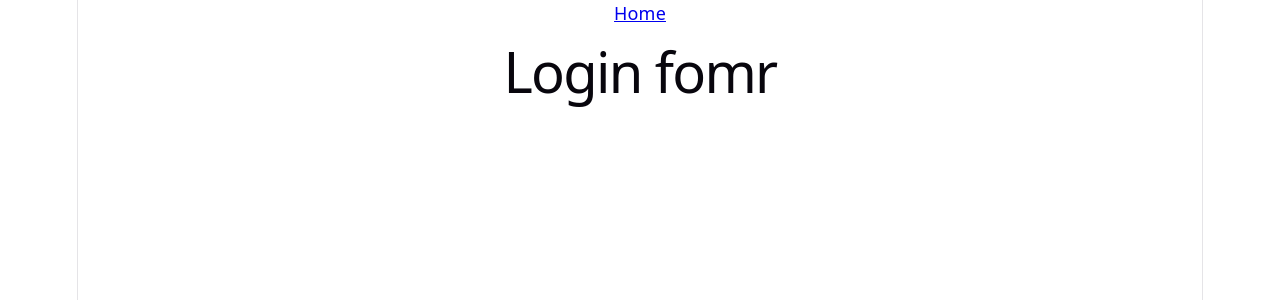
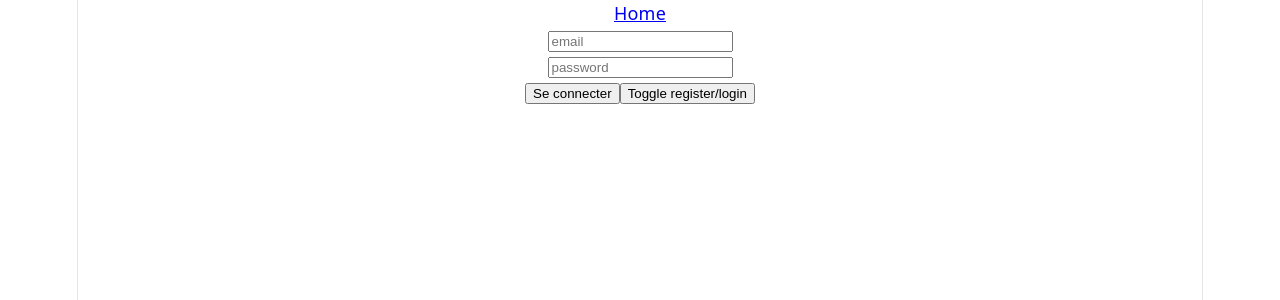
Before and after one commit to AntoineDehan/csgrind, a React (Vite) app in the folder frontend/: page /login in a window 1280 px wide. Shown: the top 300 px of the page. Built offline with nearby package versions, Linux system fonts and the light colour scheme.

Commit message:
feat(login): added the login page and handling

```diff
--- a/frontend/src/auth/AuthContext.ts
+++ b/frontend/src/auth/AuthContext.ts
@@ -5,6 +5,7 @@ export type AuthContextValue = {
   user: User | null;
   isLoading: boolean;
   login: (credentials: Credentials) => Promise<void>;
+  register: (credentials: Credentials) => Promise<void>;
   logout: () => void;
 };
 
--- a/frontend/src/auth/AuthProvider.tsx
+++ b/frontend/src/auth/AuthProvider.tsx
@@ -3,6 +3,7 @@ import { AuthContext } from "./AuthContext";
 import { getToken, setToken, clearToken } from "../lib/token";
 import {
   login as loginRequest,
+  register as registerRequest,
   getMe,
   type Credentials,
   type User,
@@ -23,6 +24,11 @@ export function AuthProvider({ children }: { children: ReactNode }) {
       .finally(() => setIsLoading(false));
   }, []);
 
+  async function register(credentials: Credentials) {
+    await registerRequest(credentials);
+    await login(credentials);
+  }
+
   async function login(credentials: Credentials) {
     const { token } = await loginRequest(credentials);
     setToken(token);
@@ -35,7 +41,7 @@ export function AuthProvider({ children }: { children: ReactNode }) {
   }
 
   return (
-    <AuthContext.Provider value={{ user, isLoading, login, logout }}>
+    <AuthContext.Provider value={{ user, isLoading, login, register, logout }}>
       {children}
     </AuthContext.Provider>
   );
--- a/frontend/src/main.tsx
+++ b/frontend/src/main.tsx
@@ -5,8 +5,9 @@ import { AuthProvider } from "./auth/AuthProvider";
 import { router } from "./router";
 import { QueryClient, QueryClientProvider } from "@tanstack/react-query";
 
+import "./index.css";
+
 const queryClient = new QueryClient();
-import "./index.css";
 
 createRoot(document.getElementById("root")!).render(
   <StrictMode>
--- a/frontend/src/pages/Login.tsx
+++ b/frontend/src/pages/Login.tsx
@@ -1,3 +1,78 @@
+import { useState } from "react";
+import { useForm } from "@tanstack/react-form";
+import { useAuth } from "../auth/AuthContext";
+import { useNavigate } from "react-router-dom";
+import { useMutation } from "@tanstack/react-query";
+import {
+  loginUserSchema,
+  registerUserSchema,
+} from "@backend/schemas/auth.schema";
+
 export default function Login() {
-  return <h1>Login fomr</h1>;
+  const { login, register } = useAuth();
+  const [mode, setMode] = useState<"login" | "register">("login");
+  const navigate = useNavigate();
+
+  const mutation = useMutation({
+    mutationFn: (value: { email: string; password: string }) =>
+      mode === "login" ? login(value) : register(value),
+    onSuccess: () => navigate("/dashboard"),
+  });
+
+  const form = useForm({
+    defaultValues: { email: "", password: "" },
+    validators: {
+      onChange: mode === "login" ? loginUserSchema : registerUserSchema,
+    },
+    onSubmit: async ({ value }) => {
+      await mutation.mutateAsync(value);
+    },
+  });
+
+  return (
+    <form
+      onSubmit={(e) => {
+        e.preventDefault();
+        form.handleSubmit();
+      }}
+    >
+      <form.Field name="email">
+        {(field) => (
+          <div>
+            <input
+              value={field.state.value}
+              onChange={(e) => field.handleChange(e.target.value)}
+              onBlur={field.handleBlur}
+              placeholder="email"
+            />
+          </div>
+        )}
+      </form.Field>
+      <form.Field name="password">
+        {(field) => (
+          <div>
+            <input
+              value={field.state.value}
+              onChange={(e) => field.handleChange(e.target.value)}
+              onBlur={field.handleBlur}
+              placeholder="password"
+              type="password"
+            />
+          </div>
+        )}
+      </form.Field>
+
+      <button type="submit" disabled={mutation.isPending}>
+        {mode === "login" ? "Se connecter" : "S'inscrire"}
+      </button>
+      {mutation.error && <p>{mutation.error.message}</p>}
+
+      <button
+        type="button"
+        onClick={() => setMode(mode === "login" ? "register" : "login")}
+      >
+        Toggle register/login
+      </button>
+    </form>
+  );
 }
```
